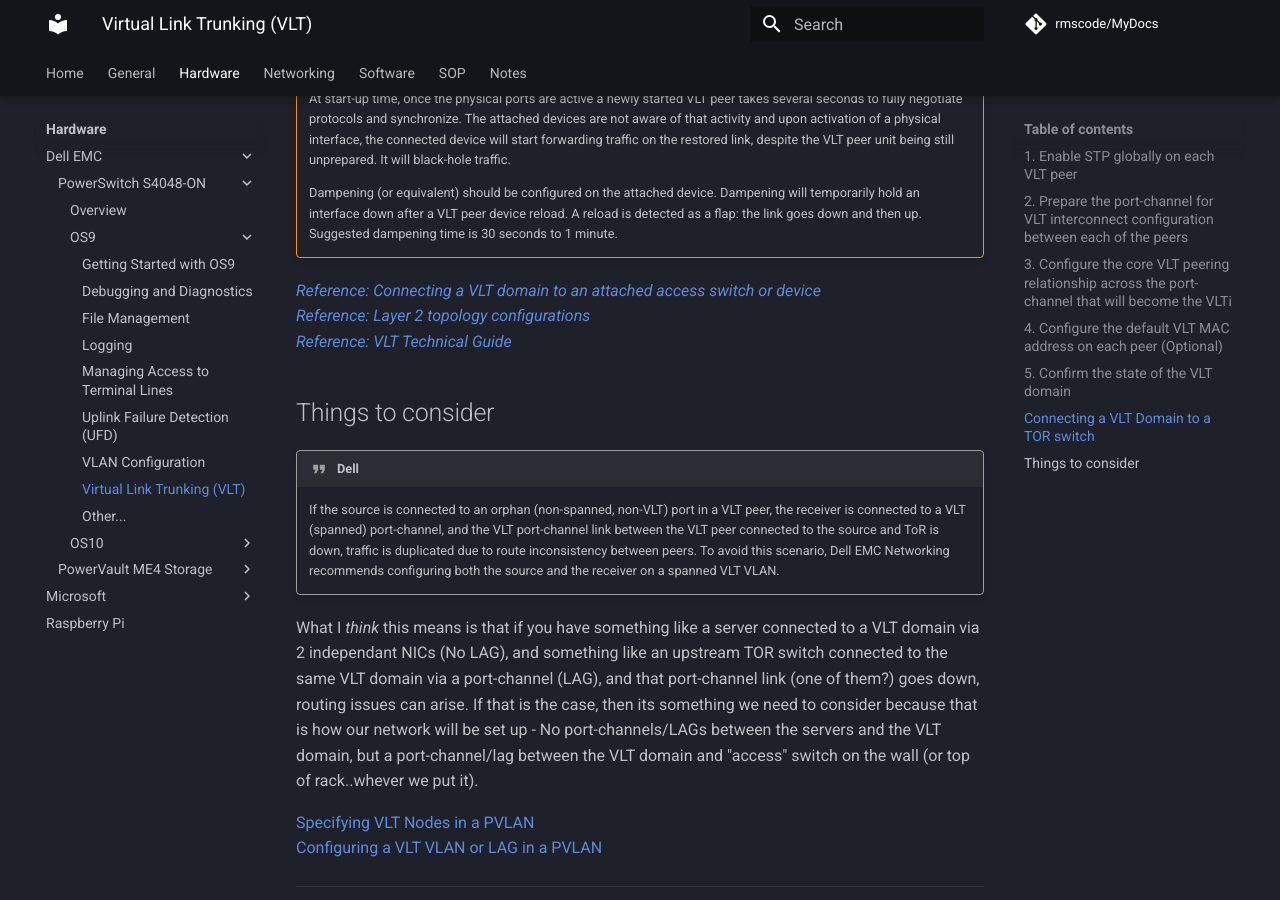
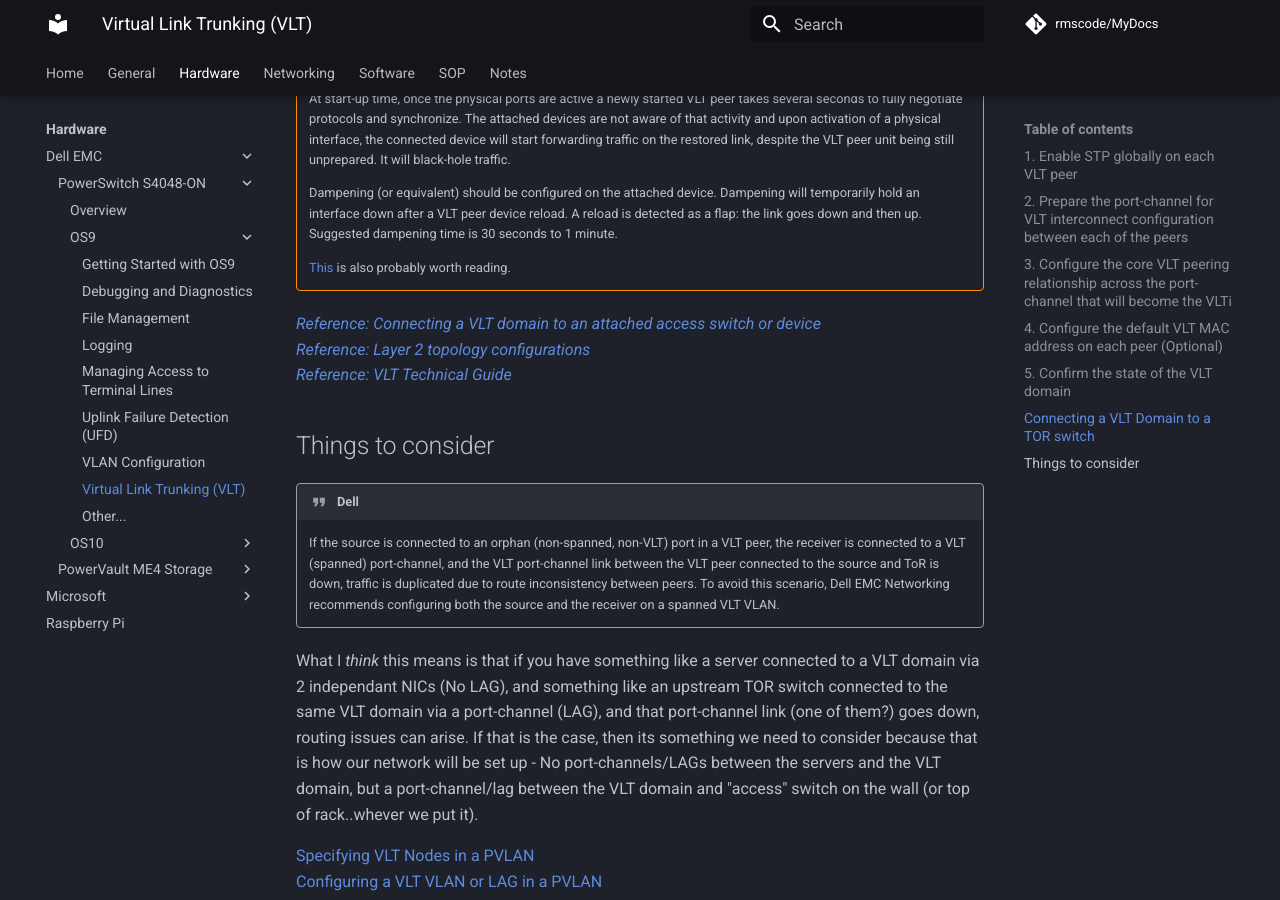
Before and after one commit to rmscode/binary-garden, an MkDocs documentation site: the page built from docs/hardware/dell-emc/S4048-ON/os9-vlt.md, in a window 1280 px wide and 900 px high, scrolled down 3636 px. Built offline with MkDocs 1.6.1 and Material for MkDocs 9.7.7, drawn with Linux system fonts in a browser that asks for light colours; comment, search, counter and statistics services are not loaded.

Commit message:
Update os9-vlt.md

```diff
--- a/docs/hardware/dell-emc/S4048-ON/os9-vlt.md
+++ b/docs/hardware/dell-emc/S4048-ON/os9-vlt.md
@@ -196,6 +196,8 @@
 
     Dampening (or equivalent) should be configured on the attached device. Dampening will temporarily hold an interface down after a VLT peer device reload. A reload is detected as a flap: the link goes down and then up. Suggested dampening time is 30 seconds to 1 minute.
 
+    [This](os10.md#unexpected-behavior-while-testing-failure-scenarios) is also probably worth reading.
+
 [*Reference: Connecting a VLT domain to an attached access switch or device*](https://www.dell.com/support/manuals/en-us/dell-emc-os-9/s4048-on-9.14.2.4-config/connecting-a-vlt-domain-to-an-attached-access-device-switch-or-server?guid=guid-99a5a114-5dbc-4286-b64f-c5e43c4edf26&lang=en-us) </br>
 [*Reference: Layer 2 topology configurations*](https://infohub.delltechnologies.com/l/dell-emc-networking-with-isilon-front-end-deployment-and-best-practices-1/layer-2-topology-configurations-7/)</br>
 [*Reference: VLT Technical Guide*](https://i.dell.com/sites/content/business/large-business/merchandizing/en/Documents/Dell_Force10_S4810_VLT_Technical_Guide.pdf)
```
